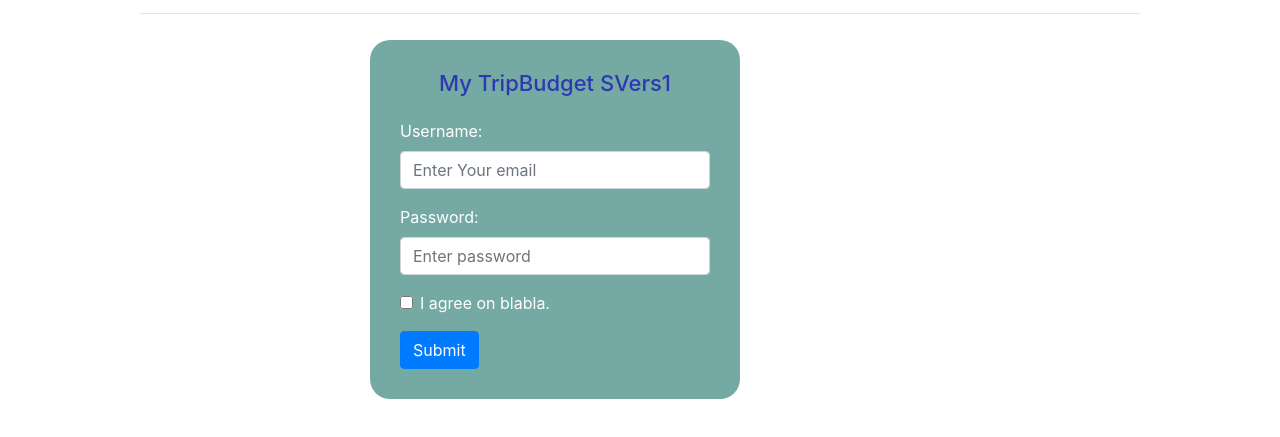
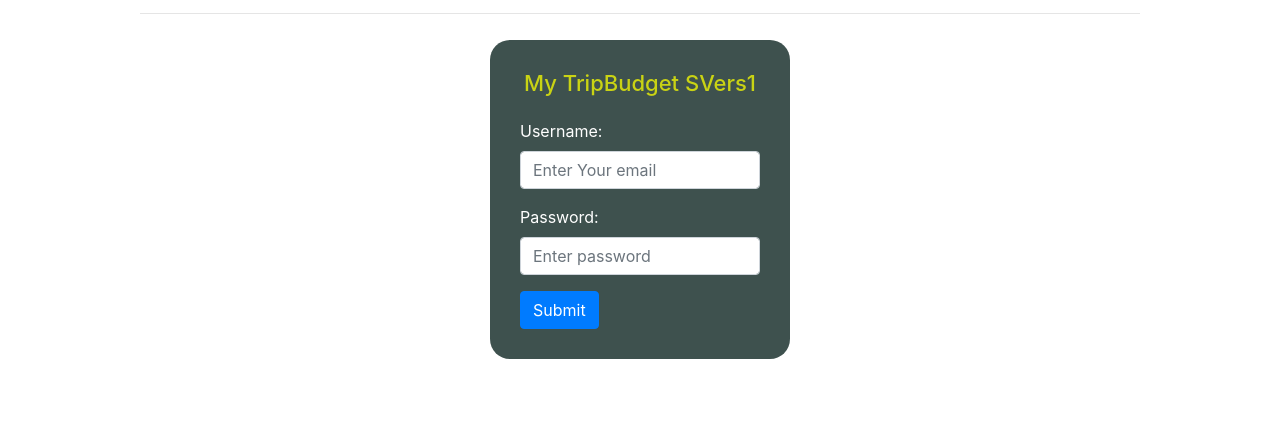
Before and after one commit to ron-dws/MyTripBudget, a plain HTML site: page myTripBudget_V1.html in a window 1280 px wide. Shown: the part 153-590 px from the top of the page. Drawn offline with nearby package versions, Linux system fonts and the light colour scheme.

Commit message:
Style improvement for screen 1

```diff
--- a/myTripBudget_V1.html
+++ b/myTripBudget_V1.html
@@ -15,14 +15,22 @@
    }
    #h1main{
      font-size: 22px;
-     color:rgba(25, 25, 179, 0.78);
+     color:rgba(241, 247, 4, 0.78);
      text-align:center;
      padding-bottom:15px;
    }
    #screen1{
-    background-color: #74aaa3;
+    background-color: rgba(52, 72, 69, 0.95);
     padding: 30px;
     border-radius: 20px;
+    color: white;
+   }
+   #screen2{
+    background-color: rgba(52, 72, 69, 0.95);
+    padding: 30px;
+    border-radius: 20px;
+    width:300px;
+    display:inline-block;
     color: white;
    }
 
@@ -72,7 +80,7 @@
         </div>
 	  </div>
   </div>
-  <div id="our_products" class="container-fluid">
+  <div class="container-fluid">
 		<div class="row">
       <div class="col-xm-2 col-sm-1 col-md-1 col-lg-4"></div>
 		  <div class="col-xm-8 col-sm-10 col-md-10 col-lg-4" style="padding-top: 10px; text-align:center; color:rgb(87, 87, 229);">
@@ -82,11 +90,10 @@
 		</div>
   </div>
   <!-------------Content--------------->
-  <div class="row container">
-    <div class="col-xm-2 col-sm-1 col-md-1 col-lg-4"></div>
-    <div class="col-xm-8 col-sm-10 col-md-10 col-lg-4" id="screen1">
+  <div style="text-align:center;">
+    <div id="screen2">
         <h1 id="h1main">My TripBudget SVers1</h1>
-        <form action="ron.php" class="needs-validation" novalidate>
+        <form action=" " style="text-align:left"class="needs-validation" novalidate>
           <div class="form-group">
             <label for="uname">Username:</label>
             <input type="email" class="form-control" id="uname" placeholder="Enter Your email" name="uname" required>
@@ -99,17 +106,9 @@
             <div class="valid-feedback">Valid.</div>
             <div class="invalid-feedback">Please fill out this field.</div>
           </div>
-          <div class="form-group form-check">
-            <label class="form-check-label">
-              <input class="form-check-input" type="checkbox" name="remember" required> I agree on blabla.
-              <div class="valid-feedback">Valid.</div>
-              <div class="invalid-feedback">Check this checkbox to continue.</div>
-            </label>
-          </div>
           <button type="submit" class="btn btn-primary">Submit</button>
         </form>
     </div>
-    <div class="col-xm-2 col-sm-1 col-md-1 col-lg-4"></div>
   </div>
 </body>
 </html>
```
